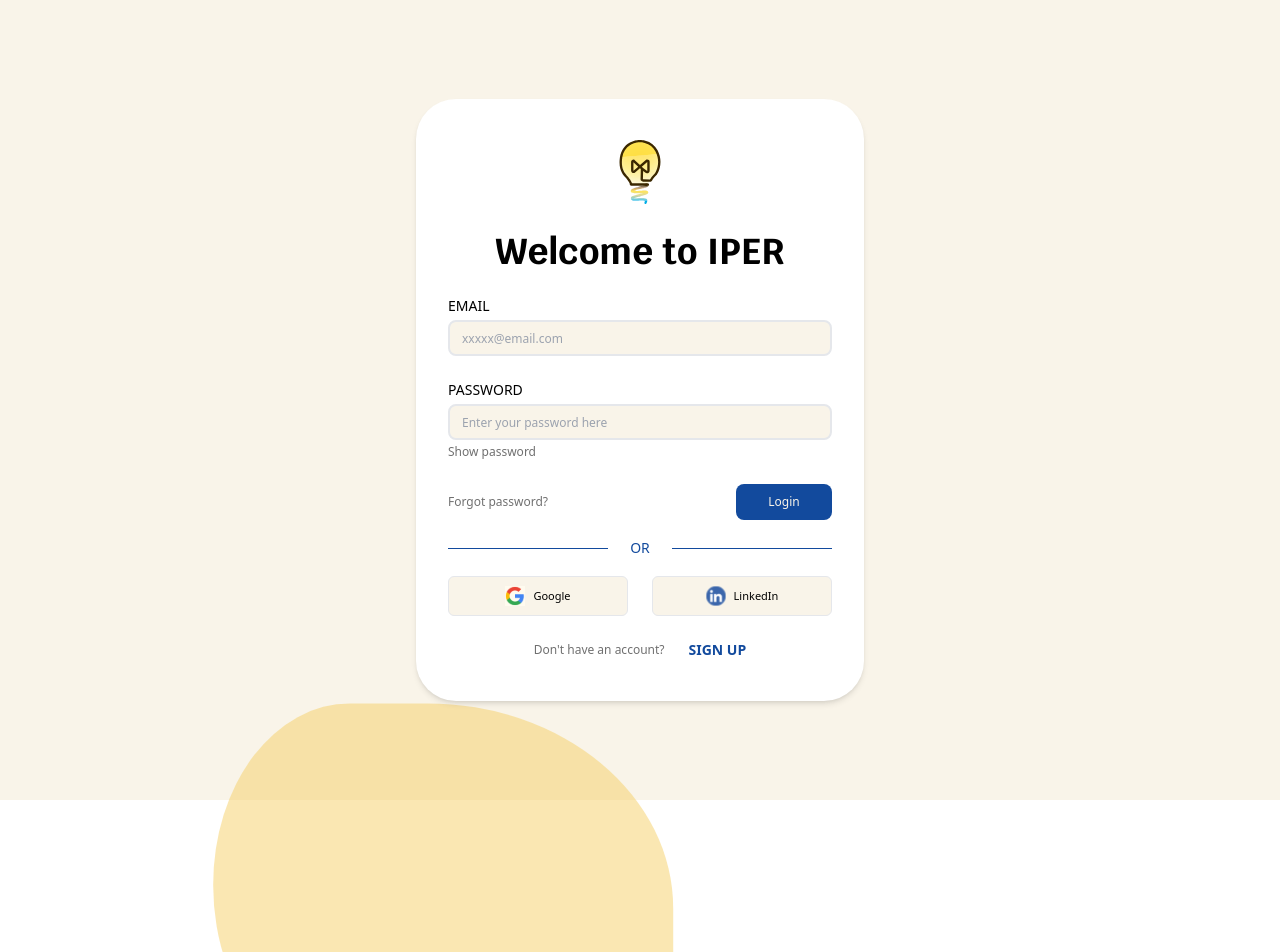
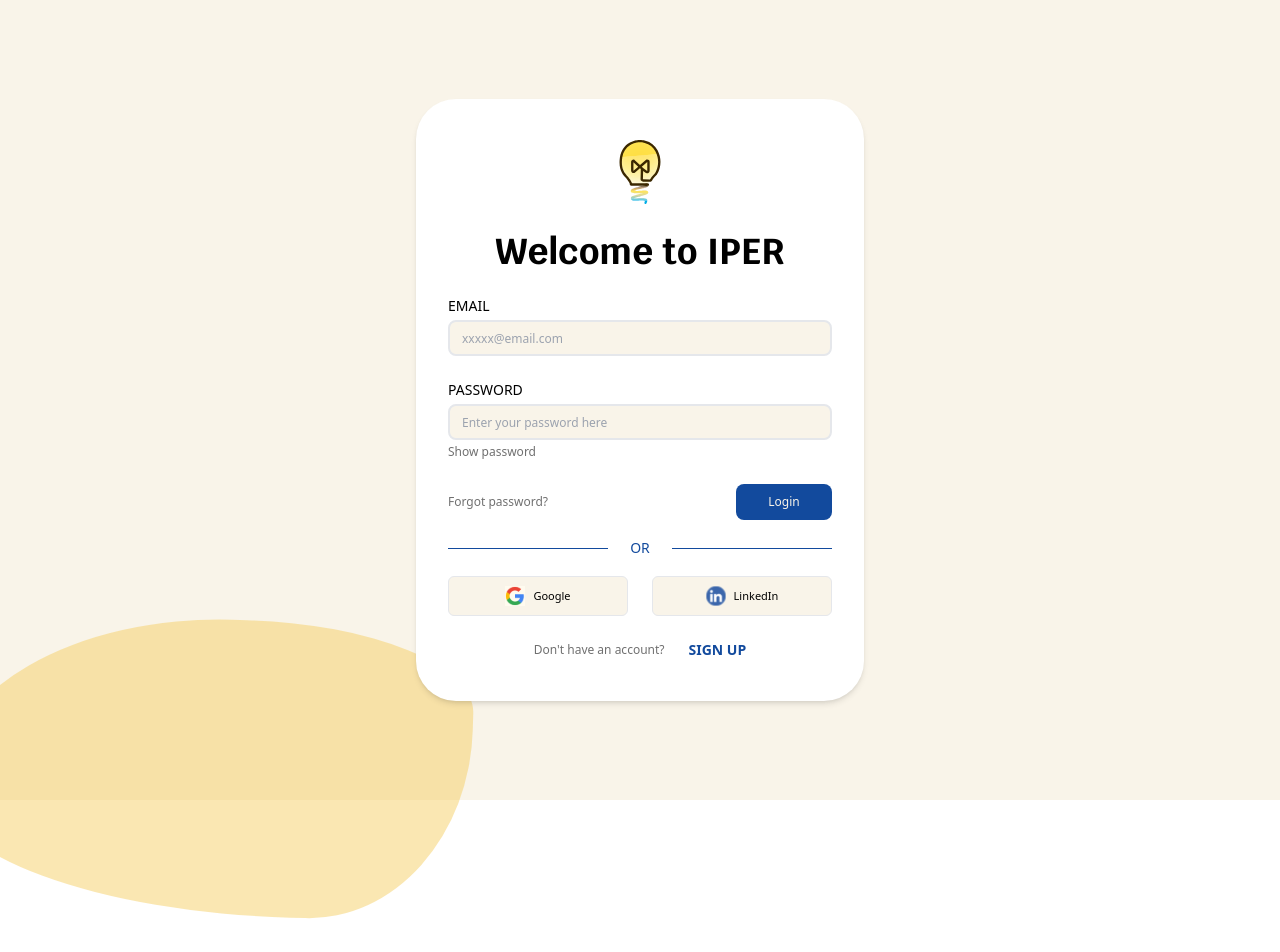
Before and after one commit to SHRmsks/local_alpha, a Next.js app in the folder frontend/: page /login in a window 1280 px wide. Shown: the top 952 px of the page. After the commit the page ends 922 px from the top, so only its background shows below. Built offline with nearby package versions, Linux system fonts and the light colour scheme; a web font is replaced by a local one.

Commit message:
more blobby and changed path

```diff
--- a/frontend/src/app/login/page.js
+++ b/frontend/src/app/login/page.js
@@ -9,6 +9,7 @@ import logoGoogle from "@/../public/assets/logo-google.svg";
 import logoLinkedin from "@/../public/assets/logo-linkedin.svg";
 import { useGoogleLogin } from "@react-oauth/google";
 import Blobs from "@/components/blobs/blobs";
+import AnimatedBlob from "@/components/blobs/animatedblob";
 //import { v4 as uuidv4 } from "uuid";
 
 export default function Login() {
--- /dev/null
+++ b/frontend/src/components/blobs/animatedblob.jsx
@@ -0,0 +1,36 @@
+"use client";
+import { motion } from "framer-motion";
+import { useState } from "react";
+const AnimatedBlob = () => {
+    const [toggle, setToggle] = useState(false);
+    const variants = {
+        initial: {
+            d: "M40.2,-44.6C51.8,-34.3,61.2,-22,63.5,-9.5C65.9,3.1,61.3,15.6,53.1,25.5C44.9,35.4,33,42.6,20.5,46.4C8.1,50.1,-4.8,50.3,-17.6,47.2C-30.3,44.2,-42.7,37.8,-49.4,28.3C-56.2,18.8,-57.3,6.2,-54.8,-5.9C-52.3,-18,-46.2,-30.5,-36.7,-39.8C-27.2,-49.1,-13.6,-55.1,-0.7,-54.4C12.1,-53.7,24.3,-46.8,40.2,-44.6Z",
+        },
+        morphed: {
+            d: "M37.2,-41.5C47.8,-33.2,54.8,-22.6,57.1,-11.7C59.4,-0.8,56.9,10.5,50.3,21C43.7,31.5,33.1,41.3,21,46.7C8.8,52,-4.9,52.8,-17.4,48.8C-29.9,44.9,-41.2,36.3,-49.3,25.5C-57.4,14.7,-62.3,1.7,-58.3,-9.4C-54.4,-20.5,-41.5,-29.8,-30.5,-38.5C-19.6,-47.2,-9.8,-55.2,1.3,-56.5C12.4,-57.7,24.7,-52.2,37.2,-41.5Z",
+        },
+    };
+    return (
+        <svg
+            viewBox="0 0 200 200"
+            xmlns="http://www.w3.org/2000/svg"
+            onClick={() => setToggle(!toggle)}
+        >
+            <motion.path
+                fill="#FF0066"
+                variants={variants}
+                initial="initial"
+                animate={toggle ? "morphed" : "initial"}
+                transition={{
+                    duration: 1,
+                    ease: "easeInOut",
+                    repeat: Infinity,
+                    repeatType: "mirror",
+                }}
+                transform="translate(100 100)"
+            />
+        </svg>
+    );
+};
+export default AnimatedBlob;
--- a/frontend/src/components/blobs/blobs.jsx
+++ b/frontend/src/components/blobs/blobs.jsx
@@ -1,28 +1,35 @@
 import { motion, useMotionValue, useTransform, animate } from "framer-motion";
 import { useEffect } from "react";
 
-export default function CustomPathMotion() {
+export default function Blobs() {
     return (
         <motion.div
             animate={{
                 x: [
-                    -800, -500, -200, 0, 200, 500, 800, 650, 800, 500, 200, 0,
-                    -200, -500, -800, -650, -800, -700, -800,
+                    -800, -650, -500, -300, -200, -100, 0, 100, 200, 350, 500,
+                    650, 800, 750, 650, 500, 300, 200, 100, 0, -100, -200, -350,
+                    -500, -650, -800,
                 ],
                 y: [
-                    600, 550, 500, 400, 500, 450, 200, 0, -400, -600, -550,
-                    -500, -400, -500, -450, -200, 0, 400, 600,
+                    600, 500, 400, 300, 350, 400, 450, 500, 450, 300, 200, 50,
+                    0, -100, -200, -350, -450, -500, -400, -300, -350, -400,
+                    -450, -300, 0, 600,
                 ],
                 borderRadius: [
                     "100% 100% 100% 100% / 100% 100% 100% 100%",
-                    "30% 70% 70% 30% / 30% 30% 70% 70%",
+                    "70% 30% 30% 70% / 60% 40% 60% 40%",
+                    "40% 60% 70% 30% / 40% 70% 30% 60%",
+                    "30% 70% 40% 60% / 70% 30% 50% 50%",
                     "60% 40% 30% 70% / 60% 30% 70% 40%",
-                    "30% 60% 70% 40% / 50% 60% 30% 60%",
-                    "60% 40% 30% 70% / 60% 30% 70% 40%",
-                    "30% 70% 70% 30% / 30% 30% 70% 70%",
+                    "50% 50% 50% 50% / 20% 80% 20% 80%",
+                    "25% 75% 50% 50% / 60% 40% 60% 40%",
+                    "80% 20% 50% 50% / 40% 60% 40% 60%",
+                    "50% 50% 30% 70% / 70% 30% 70% 30%",
                 ],
-                width: [250, 600],
-                height: [600, 250],
+                width: [250, 320, 450, 600, 520, 380, 250],
+                height: [600, 520, 430, 350, 250, 380, 600],
+                scale: [1, 1.05, 1.1, 1.05, 1, 0.95, 0.9, 0.95, 1],
+                rotate: [0, 5, 0, -5, 0],
             }}
             transition={{
                 default: {
@@ -32,22 +39,34 @@ export default function CustomPathMotion() {
                     repeatType: "mirror",
                 },
                 borderRadius: {
-                    duration: 10,
+                    duration: 12,
                     repeat: Infinity,
                     ease: "easeInOut",
                     repeatType: "mirror",
                 },
                 x: {
-                    duration: 50,
+                    duration: 60,
                     repeat: Infinity,
                     ease: "linear",
                     repeatType: "loop",
                 },
                 y: {
-                    duration: 50,
+                    duration: 60,
                     repeat: Infinity,
                     ease: "linear",
                     repeatType: "loop",
+                },
+                scale: {
+                    duration: 8,
+                    repeat: Infinity,
+                    ease: "easeInOut",
+                    repeatType: "mirror",
+                },
+                rotate: {
+                    duration: 14,
+                    repeat: Infinity,
+                    ease: "easeInOut",
+                    repeatType: "mirror",
                 },
             }}
             className="absolute bg-iper-gold opacity-50"
```
